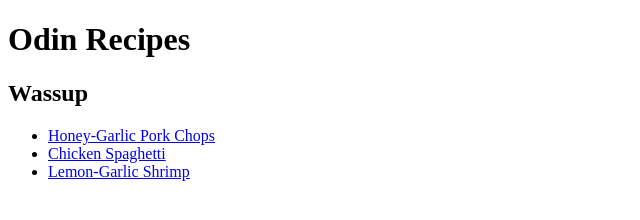
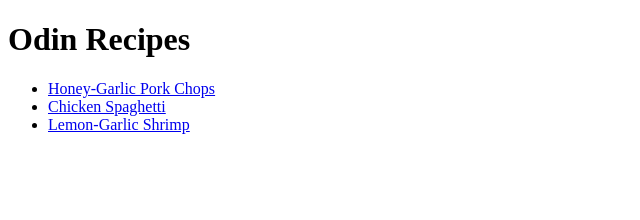
Before and after one commit to Triggsy1091/odin-recipes, a plain HTML site: page index.html in a window 1280 px wide. Shown: the whole page, without its empty margins (0-640 px from the left). Drawn offline with Linux system fonts and the light colour scheme.

Commit message:
Reverted html.index from previous commit

```diff
--- a/index.html
+++ b/index.html
@@ -7,7 +7,6 @@
 </head>
 <body>
     <h1>Odin Recipes</h1>
-    <h2>Wassup</h2>
     <ul>
         <li><a href="recipes/honey-garlic-pork-chops.html">Honey-Garlic Pork Chops</a></li>
         <li><a href="recipes/chicken-spaghetti.html">Chicken Spaghetti</a></li>
```
